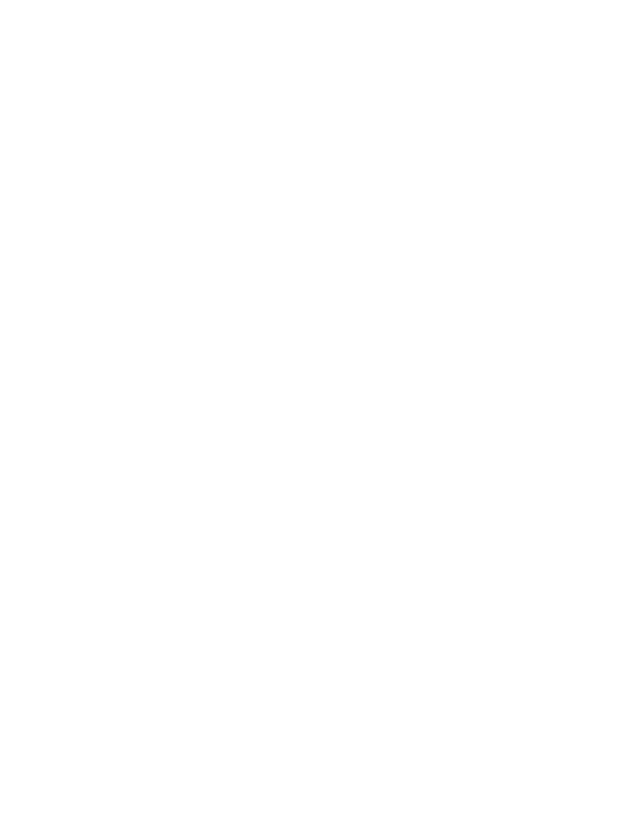
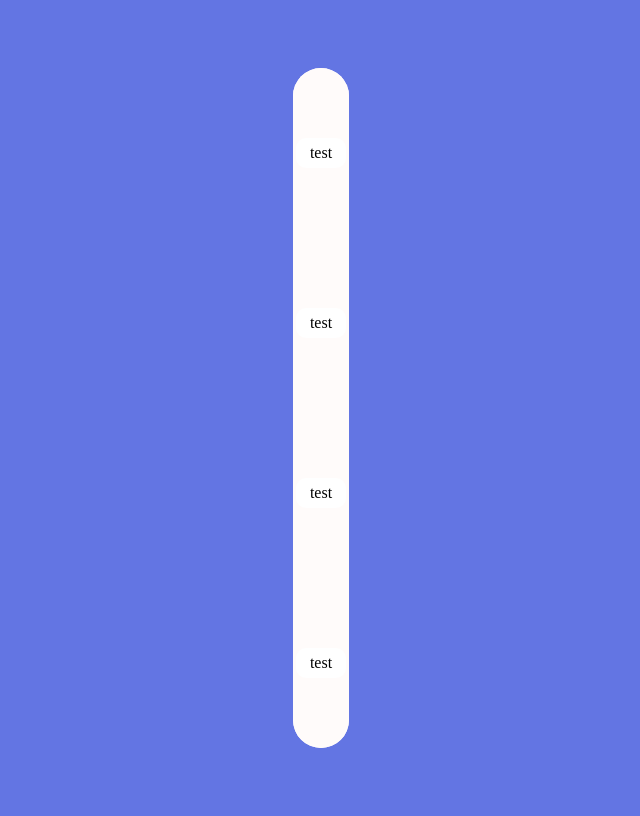
Before and after one commit to Tensazangesto/Web-school, a PHP site: page /View/index.html in a window 1280 px wide. Before the commit the part shown is empty. Shown: the whole page, without its empty margins (319-959 px from the left). Run offline with PHP 8.4, Linux system fonts and the light colour scheme.

Commit message:
make some change and create index page (create DB too)

```diff
--- a/Assets/public.css
+++ b/Assets/public.css
@@ -1,3 +1,11 @@
+#main {
+    background-color: #6375e3;
+    display: flex;
+    justify-content: space-evenly;
+    align-items: center;
+    height: 100vh;
+
+}
 #Menu{
     display: flex;
     flex-direction: column;
--- a/View/index.html
+++ b/View/index.html
@@ -0,0 +1,24 @@
+<!DOCTYPE html>
+<html lang="en">
+<head>
+    <meta charset="UTF-8">
+    <meta name="viewport" content="width=device-width, initial-scale=1.0">
+    <link rel="stylesheet" href="../Assets/index.css">
+    <link rel="stylesheet" href="../Assets/public.css">
+    <title>Document</title>
+</head>
+<body id="main">
+    <header>
+        <div id="Menu">
+            <div id="Menu">
+                <nav><a href="#">test</a></nav>
+                <nav><a href="#">test</a></nav>
+                <nav><a href="#">test</a></nav>
+                <nav><a href="#">test</a></nav>
+            </div>
+        </div>
+    </header>
+
+
+</body>
+</html>
```
Also changed, not shown: Assets/Login.css (+0 -7 lines).
